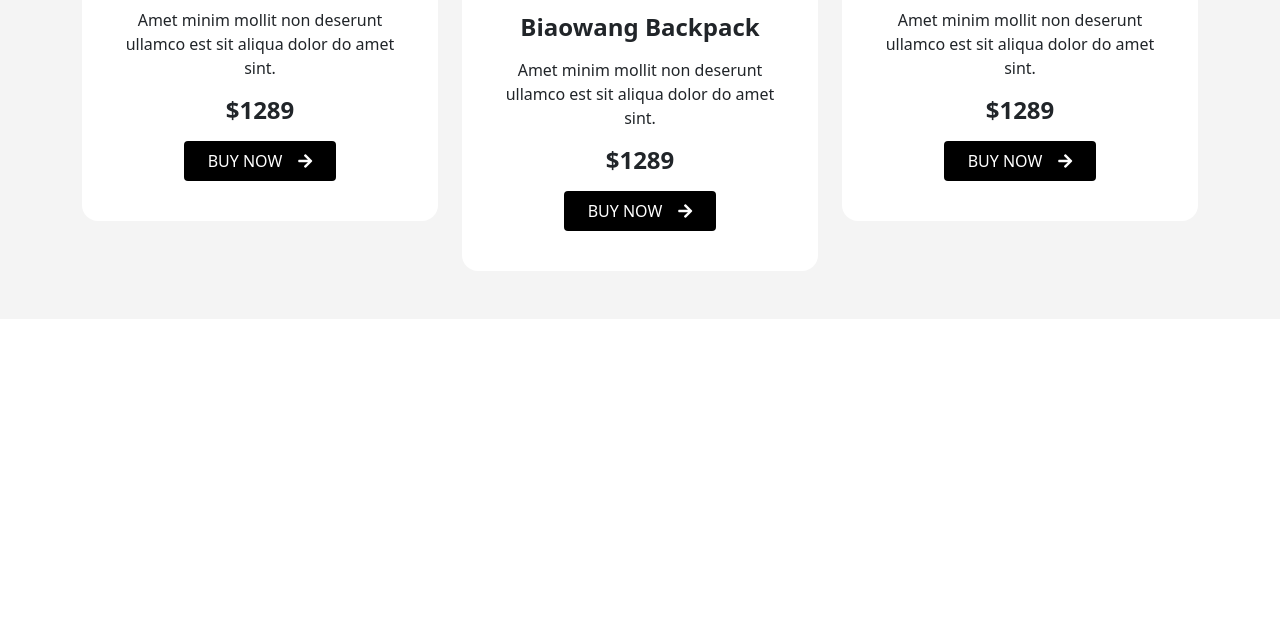
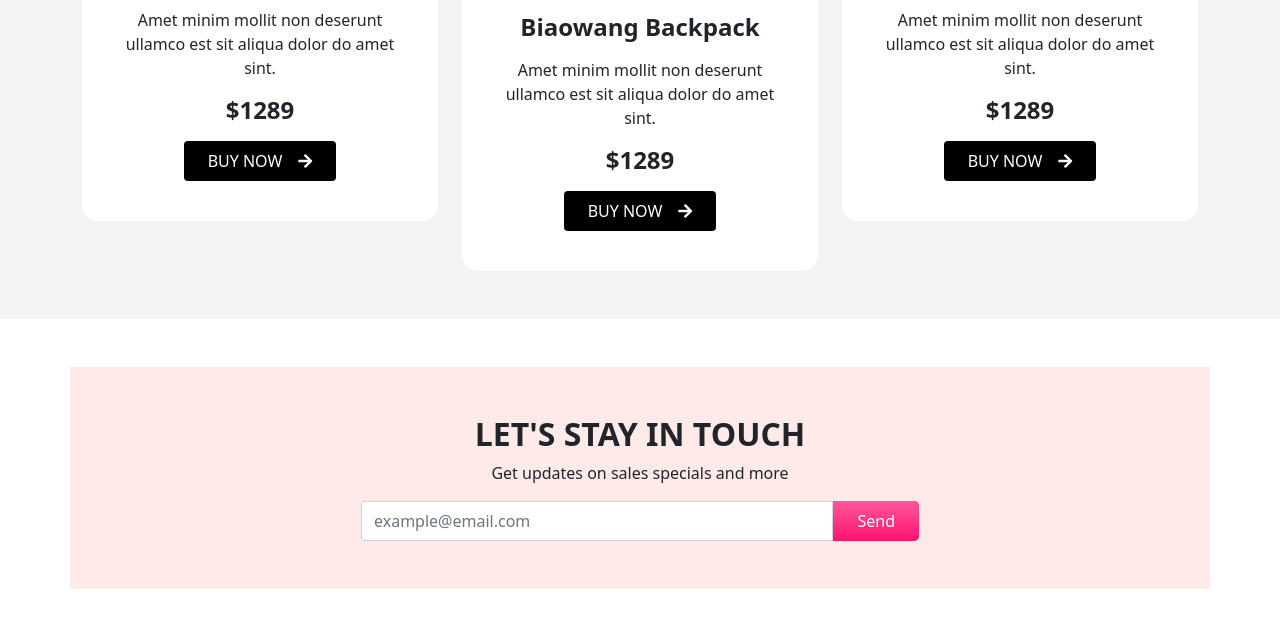
Before and after one commit to Naiem890/E-commerce-using-bootstrap, a plain HTML site: page index.html in a window 1280 px wide. Shown: the part 1930-2557 px from the top of the page. Before the commit the page ends 2297 px from the top, so only its background shows below. Drawn offline with nearby package versions, Linux system fonts and the light colour scheme; files whose address does not match are found by name.

Commit message:
footer section added

```diff
--- a/index.html
+++ b/index.html
@@ -162,7 +162,11 @@
 
         </div>
     </section>
+
     <div class="container-fluid" style="background: #F4F4F4;">
+        <!-- ======== -->
+        <!-- Shoes -->
+        <!-- ======== -->
         <section class="container pt-5">
             <div class="d-flex justify-content-between align-items-center ">
                 <h2>Shoes</h2>
@@ -209,6 +213,9 @@
 
             </div>
         </section>
+        <!-- ======== -->
+        <!-- Backpacks -->
+        <!-- ======== -->
         <section class="container py-5">
             <div class="d-flex justify-content-between align-items-center ">
                 <h2>Backpack</h2>
@@ -260,8 +267,15 @@
     <!-- ======== -->
     <!-- Footer Section -->
     <!-- ======== -->
-    <footer class="my-5">
-
+    <footer class="py-5">
+        <div class="container py-5 text-center" style="background:#FEEAE9;">
+            <h2 class="fw-bold">LET'S STAY IN TOUCH</h3>
+            <p>Get updates on sales specials and more</p>
+            <form class="d-flex rounded-3 overflow-hidden bg-success w-50 mx-auto outline-">
+                <input class="form-control rounded-0" type="email" placeholder="example@email.com">
+                <button class="btn mainbg text-white rounded-0 px-4 py-2" type="submit">Send</button>
+            </form>
+        </div>
     </footer>
     <script src="https://cdn.jsdelivr.net/npm/bootstrap@5.1.3/dist/js/bootstrap.bundle.min.js"
         integrity="sha384-ka7Sk0Gln4gmtz2MlQnikT1wXgYsOg+OMhuP+IlRH9sENBO0LRn5q+8nbTov4+1p"
--- a/style.css
+++ b/style.css
@@ -5,6 +5,7 @@
   background: linear-gradient(180deg, #ff589b -0.01%, #ff136f 99.99%);
   border-radius: 6px;
   border: none;
+  color: white;
 }
 .yellowbg {
   background: linear-gradient(152.07deg, #ff9c35 1.47%, #ffd019 97.17%);
```
